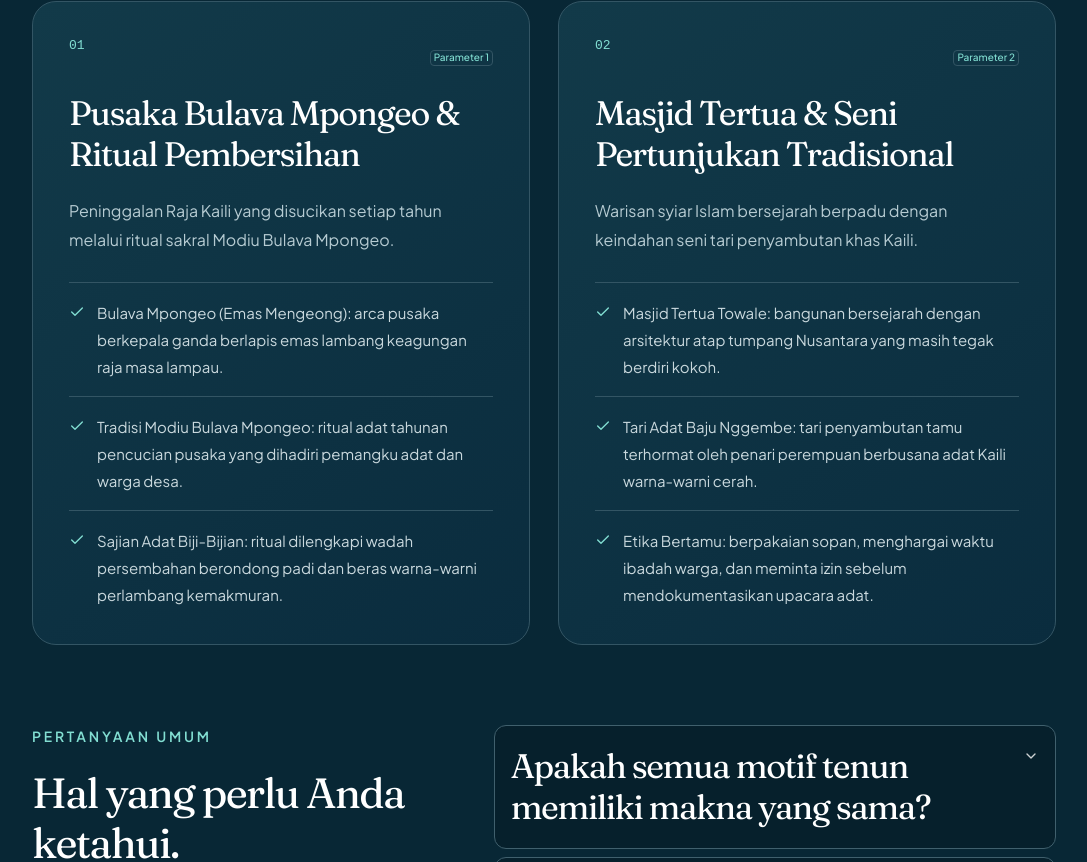
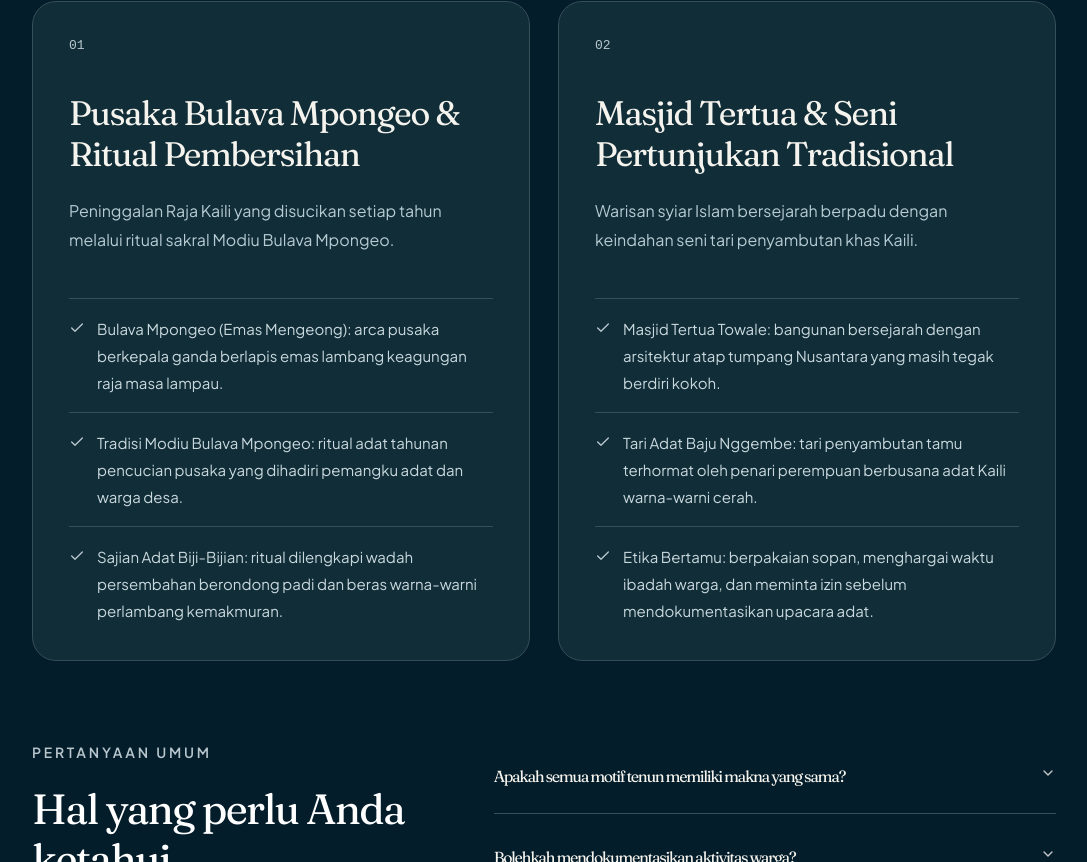
Before and after one commit to matthewpriantara/donggala-compro, a Next.js app: page /budaya in a window 1280 px wide. Shown: the part 2338-3200 px from the top of the page, without its empty margins (96-1183 px from the left). Built offline with nearby package versions, Linux system fonts and the light colour scheme.

Commit message:
fix: separate detail content from landing banner and refine Coss UI

```diff
--- a/app/kedaruratan/page.tsx
+++ b/app/kedaruratan/page.tsx
@@ -5,7 +5,6 @@ import { TopicHero } from "@/modules/details/topic-hero";
 import { TopicIntroduction } from "@/modules/details/topic-introduction";
 import { TopicGuide } from "@/modules/details/topic-guide";
 import { RelatedTopics } from "@/modules/details/related-topics";
-import { ContactSection } from "@/modules/contact";
 export const metadata: Metadata = {
   title: `${TOPIC_PAGES.kedaruratan.label} | ${COMPANY_NAME}`,
   description: TOPIC_PAGES.kedaruratan.description,
@@ -21,7 +20,6 @@ export default function Page() {
     <>
       <TopicHero topic="kedaruratan" />
       <TopicIntroduction topic="kedaruratan" />
-      <ContactSection />
       <TopicDeepDive topic="kedaruratan" />
       <TopicGuide topic="kedaruratan" />
       <RelatedTopics topic="kedaruratan" />
--- a/app/kesehatan/page.tsx
+++ b/app/kesehatan/page.tsx
@@ -5,7 +5,6 @@ import { TopicHero } from "@/modules/details/topic-hero";
 import { TopicIntroduction } from "@/modules/details/topic-introduction";
 import { TopicGuide } from "@/modules/details/topic-guide";
 import { RelatedTopics } from "@/modules/details/related-topics";
-import { ContactSection } from "@/modules/contact";
 
 export const metadata: Metadata = {
   title: `${TOPIC_PAGES.kesehatan.label} | ${COMPANY_NAME}`,
@@ -23,7 +22,6 @@ export default function Page() {
     <>
       <TopicHero topic="kesehatan" />
       <TopicIntroduction topic="kesehatan" />
-      <ContactSection />
       <TopicDeepDive topic="kesehatan" />
       <TopicGuide topic="kesehatan" />
       <RelatedTopics topic="kesehatan" />
--- a/app/mangrove/page.tsx
+++ b/app/mangrove/page.tsx
@@ -5,7 +5,6 @@ import { TopicHero } from "@/modules/details/topic-hero";
 import { TopicIntroduction } from "@/modules/details/topic-introduction";
 import { TopicGuide } from "@/modules/details/topic-guide";
 import { RelatedTopics } from "@/modules/details/related-topics";
-import { ContactSection } from "@/modules/contact";
 
 export const metadata: Metadata = {
   title: `${TOPIC_PAGES.mangrove.label} | ${COMPANY_NAME}`,
@@ -23,7 +22,6 @@ export default function Page() {
     <>
       <TopicHero topic="mangrove" />
       <TopicIntroduction topic="mangrove" />
-      <ContactSection />
       <TopicDeepDive topic="mangrove" />
       <TopicGuide topic="mangrove" />
       <RelatedTopics topic="mangrove" />
--- a/modules/about/about-section.tsx
+++ b/modules/about/about-section.tsx
@@ -42,7 +42,7 @@ export function AboutSection() {
       </div>
       <div className="village-grid">
         {VILLAGES.map((v) => (
-          <article className="village-card" key={v.name}>
+          <article className="village-card" id={v.href.split("/").pop()} style={{ scrollMarginTop: 120 }} key={v.name}>
             <div className="village-photo">
               <Image
                 src={v.image}
--- /dev/null
+++ b/modules/details/detail-content.module.css
@@ -0,0 +1,52 @@
+.detail {
+  --card: #102d38;
+  --card-foreground: #f5f3ed;
+  --border: #354e58;
+  --ring: #a5b4ba;
+  background: var(--color-ocean-950);
+}
+.detail .card {
+  background: var(--card);
+  border-color: var(--border);
+  color: var(--card-foreground);
+  box-shadow: none;
+}
+.detail :global(.eyebrow),
+.detail :global(.deep-dive-number) {
+  color: #b8c7cd;
+}
+.detail :global(.deep-dive-card li svg) {
+  color: #b8c7cd;
+}
+.detail :global(.deep-dive-card li) {
+  border-color: var(--border);
+}
+.detail .faqItem {
+  border: 0;
+  border-bottom: 1px solid var(--border);
+  border-radius: 0;
+  background: transparent;
+  padding: 0;
+}
+.detail .faqTrigger {
+  color: #f5f3ed;
+  text-align: left;
+  font-size: 16px;
+  font-weight: 500;
+  line-height: 1.7;
+  padding-block: 22px;
+}
+.detail .faqTrigger:hover {
+  color: #d5dfe3;
+}
+.detail .faqTrigger:focus-visible {
+  outline: 2px solid var(--ring);
+  outline-offset: 3px;
+  box-shadow: none;
+}
+.detail .faqContent {
+  color: #b6c6cd;
+  font-size: 15px;
+  line-height: 1.9;
+  padding-bottom: 24px;
+}
--- /dev/null
+++ b/modules/details/emergency-directory.module.css
@@ -0,0 +1,45 @@
+.directory {
+  padding: 0;
+  margin: 40px 0;
+  list-style: none;
+  border-top: 1px solid var(--line);
+}
+.directory li {
+  border-bottom: 1px solid var(--line);
+}
+.directory a {
+  display: flex;
+  align-items: center;
+  gap: 24px;
+  padding: 22px 0;
+}
+.directory strong {
+  color: var(--color-motif-white);
+  font:
+    32px Fraunces,
+    Georgia,
+    serif;
+  min-width: 80px;
+}
+.directory span {
+  flex: 1;
+  font-size: 16px;
+}
+.directory small {
+  display: block;
+  font-size: 13px;
+  color: var(--muted);
+  margin-top: 6px;
+}
+.directory a:hover {
+  color: #82ded2;
+}
+@media (max-width: 600px) {
+  .directory a {
+    gap: 16px;
+  }
+  .directory strong {
+    font-size: 28px;
+    min-width: 60px;
+  }
+}
--- /dev/null
+++ b/modules/details/emergency-directory.tsx
@@ -0,0 +1,23 @@
+import { ArrowUpRight } from "lucide-react";
+import { EMERGENCY_CONTACTS } from "@/constants/helper";
+import styles from "./emergency-directory.module.css";
+
+/** Compact contact directory for the detail route; the landing banner is separate. */
+export function EmergencyDirectory() {
+  return (
+    <ul className={styles.directory}>
+      {EMERGENCY_CONTACTS.map((contact) => (
+        <li key={contact.number}>
+          <a href={`tel:${contact.number}`}>
+            <strong>{contact.number}</strong>
+            <span>
+              {contact.label}
+              <small>{contact.note}</small>
+            </span>
+            <ArrowUpRight size={18} aria-hidden="true" />
+          </a>
+        </li>
+      ))}
+    </ul>
+  );
+}
--- a/modules/details/topic-deep-dive.tsx
+++ b/modules/details/topic-deep-dive.tsx
@@ -1,6 +1,14 @@
+import { Card } from "@/components/ui/card";
+import styles from "./detail-content.module.css";
 import Link from "next/link";
 import { ArrowUpRight, Check } from "lucide-react";
-import { TOPIC_DETAILS, DETAIL_UI, type TopicKey } from "@/constants/helper";
+import {
+  TOPIC_DETAILS,
+  TOPIC_PAGES,
+  NAV_LINKS,
+  DETAIL_UI,
+  type TopicKey,
+} from "@/constants/helper";
 import { ExternalLink } from "@/components/ui/external-link";
 import {
   Accordion,
@@ -8,25 +16,35 @@ import {
   AccordionTrigger,
   AccordionContent,
 } from "@/components/ui/accordion";
-import { Badge } from "@/components/ui/badge";
+import { EmergencyDirectory } from "./emergency-directory";
 
 export function TopicDeepDive({ topic }: { topic: TopicKey }) {
   const content = TOPIC_DETAILS[topic];
   return (
-    <section className="topic-deep-dive">
+    <section className={`topic-deep-dive ${styles.detail}`}>
       <div className="wrap section">
         <p className="eyebrow">{content.eyebrow}</p>
         <h2>{content.title}</h2>
+        {topic === "kedaruratan" && <EmergencyDirectory />}
         <div className="deep-dive-grid">
           {content.cards.map((card, index) => (
-            <article className="deep-dive-card" key={card.title}>
+            <Card
+              render={<article />}
+              className={`deep-dive-card ${styles.card}`}
+              key={card.title}
+              id={
+                topic === "kesehatan"
+                  ? NAV_LINKS.find(
+                      (item) => item.href === TOPIC_PAGES[topic].path,
+                    )?.items?.[index]?.href.split("#")[1]
+                  : undefined
+              }
+              style={{ scrollMarginTop: 120 }}
+            >
               <div className="flex items-center justify-between gap-2 mb-4">
                 <span className="deep-dive-number" aria-hidden="true">
                   {String(index + 1).padStart(2, "0")}
                 </span>
-                <Badge variant="outline" size="sm" className="border-[#335564] text-[#82ded2]">
-                  Parameter {index + 1}
-                </Badge>
               </div>
               <h3>{card.title}</h3>
               <p>{card.text}</p>
@@ -38,7 +56,7 @@ export function TopicDeepDive({ topic }: { topic: TopicKey }) {
                   </li>
                 ))}
               </ul>
-            </article>
+            </Card>
           ))}
         </div>
         <div className="topic-faq">
@@ -52,12 +70,12 @@ export function TopicDeepDive({ topic }: { topic: TopicKey }) {
                 <AccordionItem
                   key={item.question}
                   value={`q-${qIdx}`}
-                  className="border border-[#40606d] rounded-xl px-4 py-1 bg-[#051c27]/60"
+                  className={styles.faqItem}
                 >
-                  <AccordionTrigger className="text-left font-medium text-base text-white hover:text-[#82ded2] transition-colors py-4">
+                  <AccordionTrigger className={styles.faqTrigger}>
                     {item.question}
                   </AccordionTrigger>
-                  <AccordionContent className="text-[#b6cbd2] text-sm leading-relaxed pb-4">
+                  <AccordionContent className={styles.faqContent}>
                     {item.answer}
                   </AccordionContent>
                 </AccordionItem>
```
